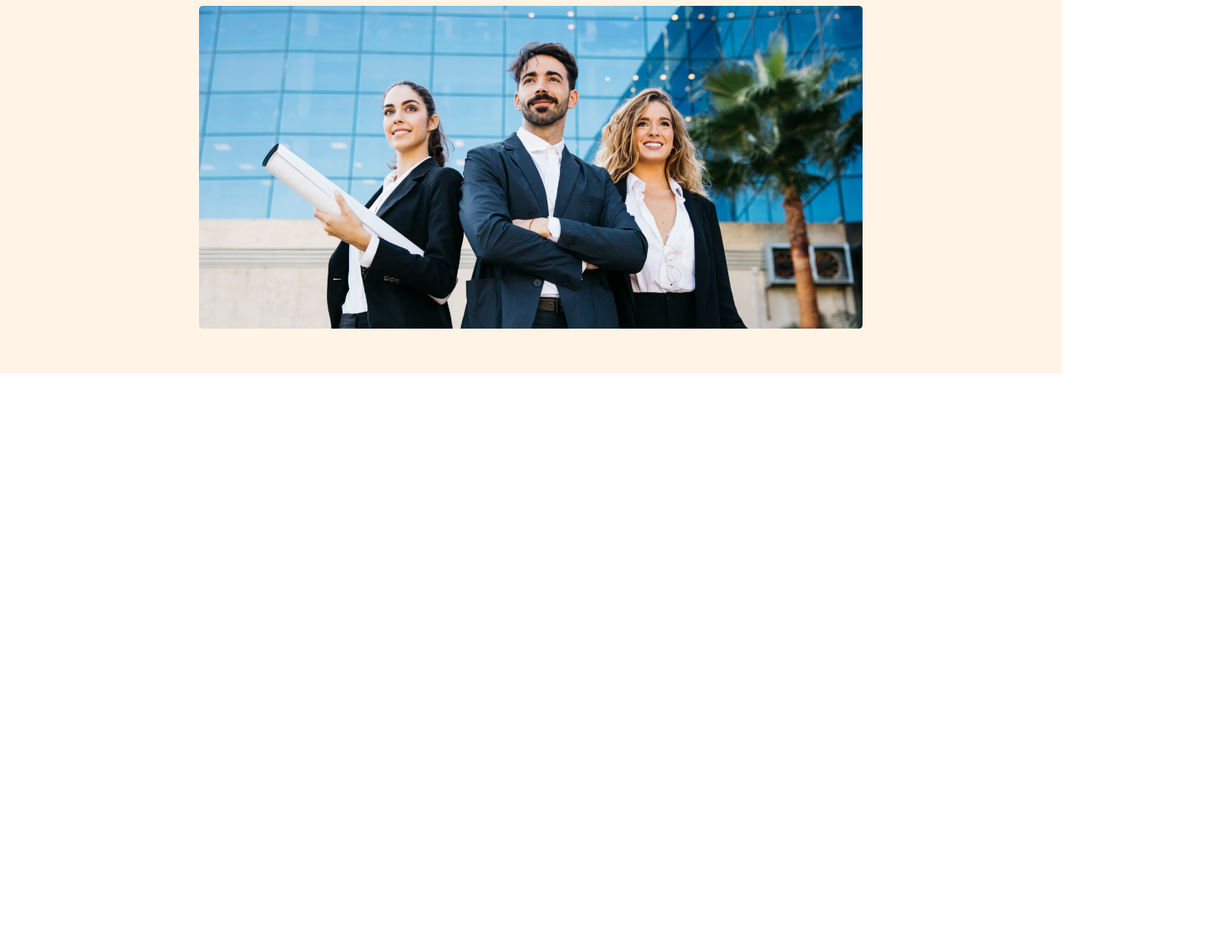
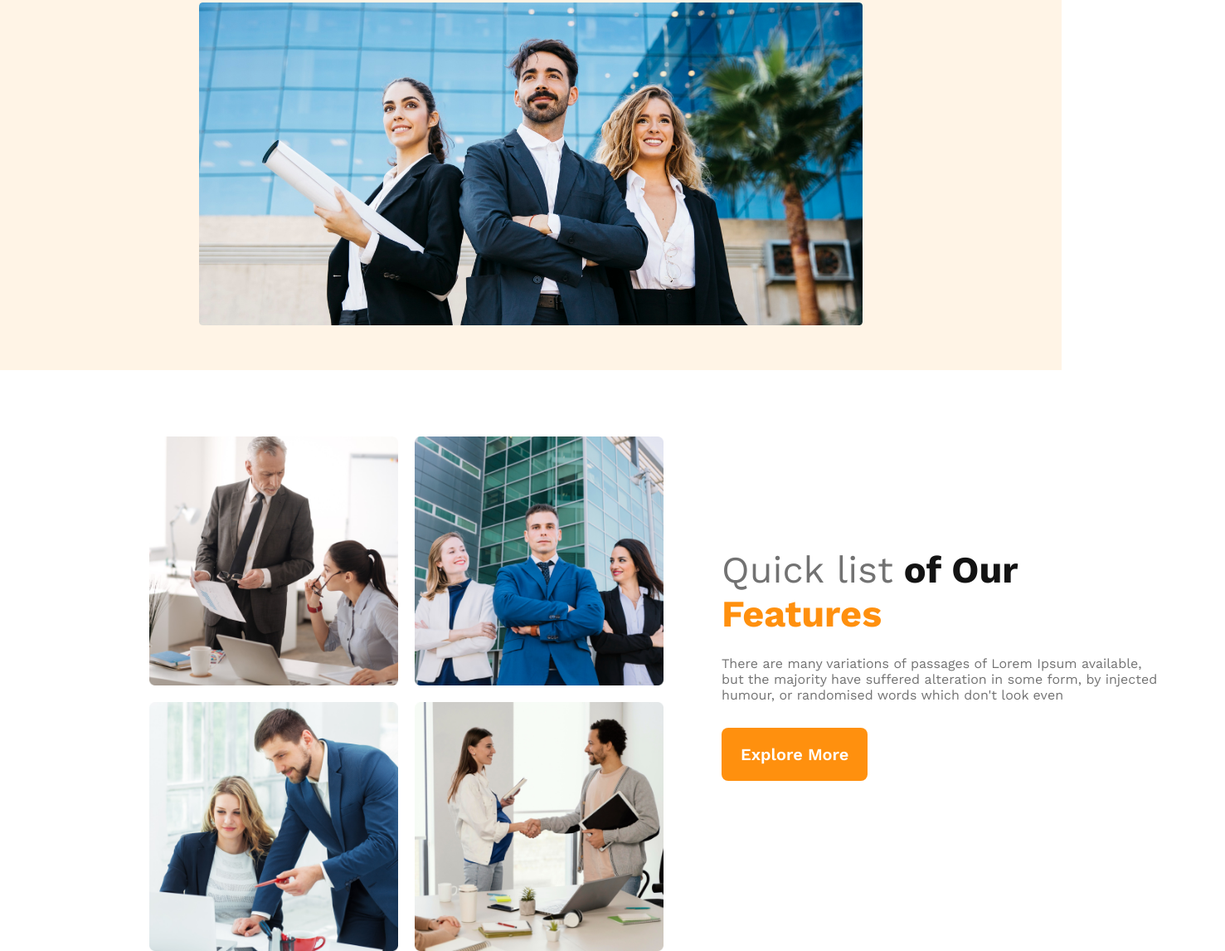
Before and after one commit to sarkarniloy102/g3_architect_resposive, a plain HTML site: page index.html in a window 1280 px wide. Shown: the part 658-1804 px from the top of the page at 83% size, 1477 px wide, since content can reach past the window. Before the commit the page ends 1108 px from the top, so only its background shows below. Drawn offline with nearby package versions, Linux system fonts and the light colour scheme.

Commit message:
Responsive Section_01  in main part

```diff
--- a/css/query.css
+++ b/css/query.css
@@ -1,7 +1,11 @@
 @media screen and (max-width: 576px) {
+    .header_container {
+        padding: 0;
+    }
 
     .nav_bar,
-    .menubar UL {
+    .menubar UL,
+    .section1_container {
         flex-direction: column;
 
     }
@@ -18,19 +22,34 @@
     }
 
     .banner_title h1,
-    .banner_title p {
+    .banner_title p,
+    .section1_title,
+    .section1_para {
         width: 100%;
+
     }
 
     .banner_title h1 {
         margin-top: 50px;
     }
 
+    .section1_img {
+        display: grid;
+        grid-template-columns: repeat(1, 1fr);
+        padding: 10px;
+    }
+
+    .section1_description {
+        margin-top: 30px;
+        padding: 0px;
+    }
 
 }
 
 @media screen and (min-width: 576px) and (max-width: 992px) {
-    .nav_bar {
+
+    .nav_bar,
+    .section1_container {
         flex-direction: column;
     }
 
@@ -57,4 +76,16 @@
         width: 100%;
         margin: 0;
     }
+
+    .section1_img {
+        display: grid;
+        grid-template-columns: repeat(2, 1fr);
+        padding: 10px;
+    }
+
+    .section1_description {
+        margin-top: 30px;
+        padding: 0px;
+    }
+
 }
--- a/css/style.css
+++ b/css/style.css
@@ -6,6 +6,19 @@
     padding: 0;
     font-family: 'Work Sans';
 }
+
+.primary_btn {
+    border-radius: 8px;
+    background: #FF900E;
+    color: #FFF;
+    font-size: 20px;
+    font-weight: 600;
+    padding: 20px 23px;
+    margin-bottom: 70px;
+    border: 0;
+}
+
+
 
 /*  header part start */
 
@@ -70,18 +83,76 @@
     text-align: center;
 }
 
-.banner_title button {
-    border-radius: 8px;
-    background: #FF900E;
-    color: #FFF;
-    font-size: 20px;
-    font-weight: 600;
-    padding: 20px 23px;
-    margin-bottom: 70px;
-}
 
 .banner img {
     width: 100%;
 }
 
 /* end of banner part */
+/* end of header part */
+
+/* start main part */
+main {
+    max-width: 1440px;
+    margin: 0 auto;
+
+}
+
+/* section-01 */
+
+.section1_container {
+    display: flex;
+    align-items: center;
+    margin-top: 80px;
+
+}
+
+.section1_img {
+    display: grid;
+    grid-template-columns: repeat(2, 1fr);
+    gap: 20px;
+    padding-left: 180px;
+
+}
+
+.section1_img img {
+    width: 300px;
+    height: 300px;
+}
+
+
+.section1_description {
+    padding-left: 70px;
+    padding-right: 70px;
+}
+
+.section1_title {
+    font-size: 45px;
+    width: 468px;
+    margin-bottom: 24px;
+}
+
+.quick_list {
+    color: #727272;
+    font-weight: 500;
+}
+
+.of_our {
+    color: #131313;
+    font-weight: 700;
+}
+
+.feature_span {
+    color: #FF900E;
+    font-weight: 700;
+}
+
+.section1_para {
+    width: 537px;
+    color: #727272;
+    font-size: 16px;
+    font-weight: 400;
+    margin-bottom: 30px;
+}
+
+/* end of section_01 */
--- a/index.html
+++ b/index.html
@@ -33,7 +33,7 @@
                 <p>There are many variations of passages of Lorem Ipsum available, but the majority have suffered
                     alteration
                     in some form, by injected humour, or randomised words which don't look even</p>
-                <button>Explore More</button>
+                <button class="primary_btn">Explore More</button>
             </div>
             <img src="images/banner.png" alt="">
         </div>
@@ -43,6 +43,27 @@
 
     <!-- Main part start  -->
     <main>
+        <!-- section1-->
+        <section class="section1_container">
+            <div class="section1_img">
+                <img src="images/team1.png" alt="">
+                <img src="images/team2.png" alt="">
+                <img src="images/team3.png" alt="">
+                <img src="images/team4.png" alt="">
+            </div>
+            <div class="section1_description">
+                <h1 class="section1_title"><span class="quick_list">Quick list</span> <span class="of_our">of Our</span>
+                    <span class="feature_span">Features</span>
+                </h1>
+
+                <p class="section1_para">There are many variations of passages of Lorem Ipsum available, but the
+                    majority have suffered
+                    alteration in some form, by injected humour, or randomised words which don't look even</p>
+
+                <button class="primary_btn">Explore More</button>
+            </div>
+        </section>
+        <!-- end of section_01 -->
 
     </main>
 
```
